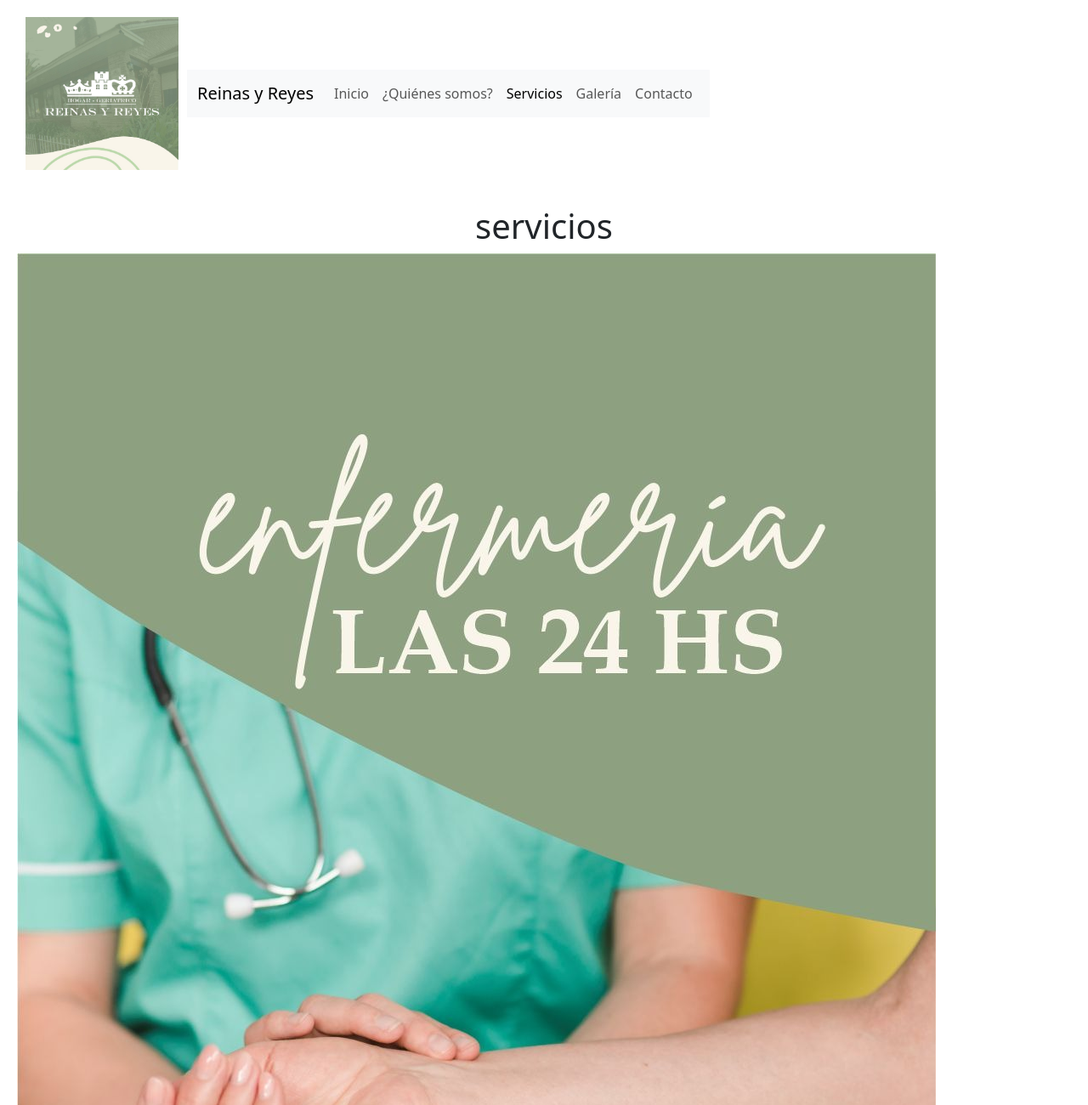
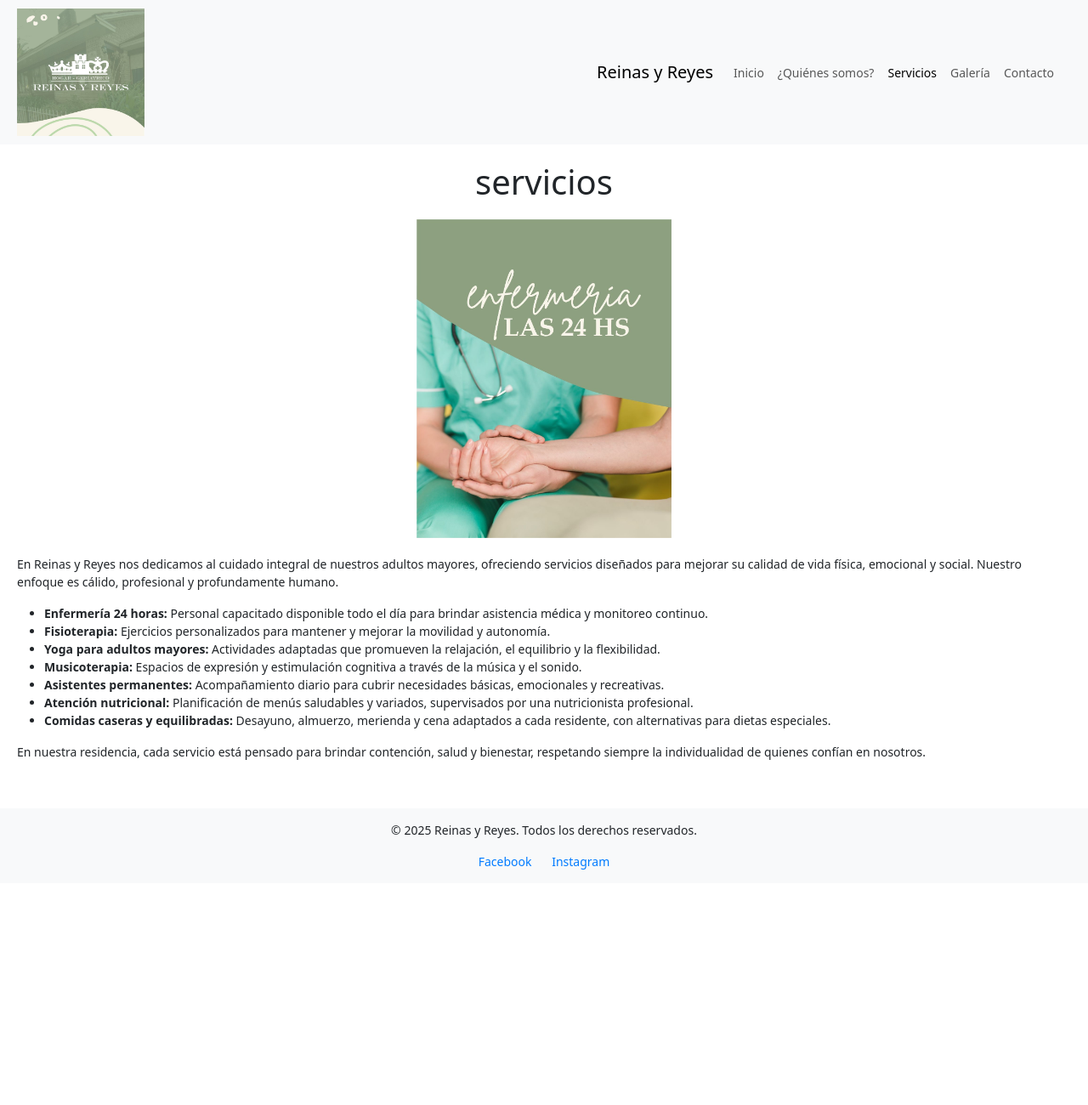
Before and after one commit to NahuelAcevedo48/ReinasyReyes, a plain HTML site: page pages/servicios.html in a window 1280 px wide. Shown: the top 1300 px of the page at 85% size. After the commit the page ends 1039 px from the top, so only its background shows below. Drawn offline with nearby package versions, Linux system fonts and the light colour scheme.

Commit message:
reinasyreyes

```diff
--- a/styles/styles.css
+++ b/styles/styles.css
@@ -2,17 +2,6 @@
 *{
   margin: 0;
   padding: 0;
-
-}
-
-.logo-residencia{
-
-  width: 150px;
-  padding: 10px;
-  display: block;
-  margin: 0;
-  width: 200px;
-
 
 
 }
@@ -21,13 +10,18 @@
 .header-flex {
   display: flex;
   flex-direction: row;
-  justify-content: flex-start;
+  justify-content: space-between;  /* logo a la izq, nav a la der */
   align-items: center;
   padding: 10px 20px;
-  border-bottom: 2px solid white;
+  background-color: #f8f9fa;
 }
 
-main{
+.logo-residencia {
+  width: 150px;
+  height: auto;
+}
+
+main {
   display: flex;
   flex-direction: column;
   align-items: center;
@@ -35,7 +29,62 @@ main{
   gap: 20px;
 }
 
-main h1, main h2, main h3{
-text-align: center;
+main h1,
+main h2,
+main h3 {
+  text-align: center;
 }
+
+footer {
   text-align: center;
+  padding: 15px;
+  background-color: #f8f9fa;
+  margin-top: 20px;
+}
+
+footer a {
+  margin: 0 10px;
+  text-decoration: none;
+  color: #007bff;
+
+
+}
+
+
+footer a:hover {
+  color: #0056b3;
+}
+
+.imagen-servicios {
+  width: 300px;
+  height: auto;
+  margin: 20px auto;
+  display: block;
+
+}
+
+
+@media (max-width: 768px) {
+  .header-flex {
+    flex-direction: column;
+    align-items: center;
+  }
+
+
+
+}
+
+
+
+
+@media (max-width: 480px) {
+  .logo-residencia {
+    width: 100px;
+  }
+
+
+}
+
+body{
+  font-size: 14px;
+}
```
Also changed, not shown: index.html (+2 -0 lines).
